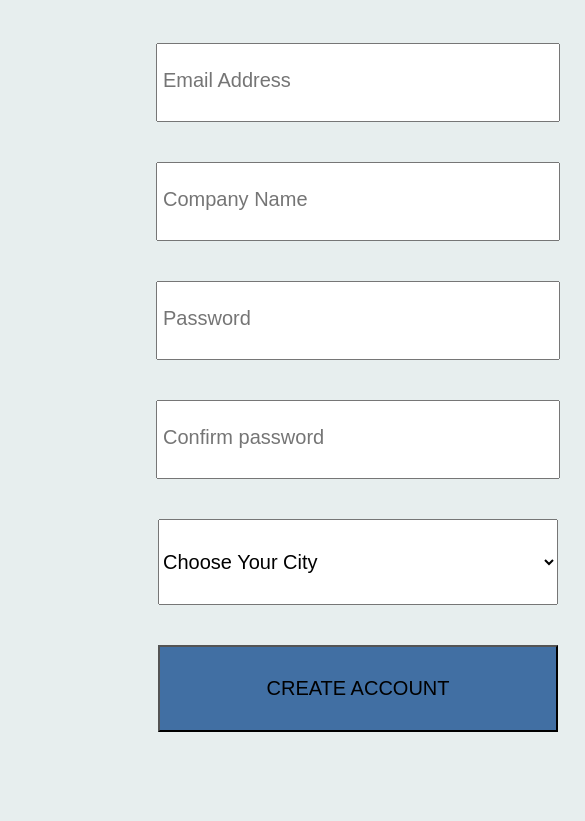
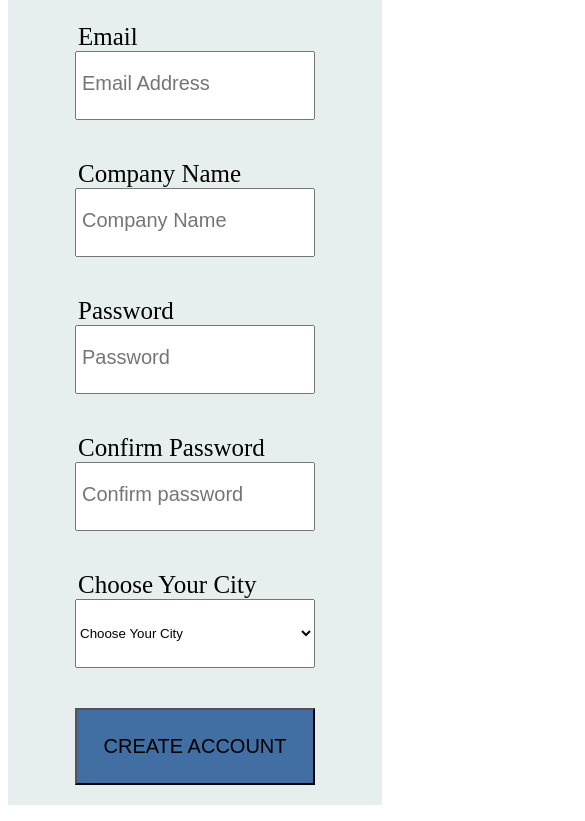
Before and after one commit to ashrafabuodeh/assignments, a plain HTML site: page task_2/index.html in a window 390 px wide. Shown: the part 125-946 px from the top of the page, 585 px wide, since content can reach past the window. Drawn offline with Linux system fonts and the light colour scheme.

Commit message:
update layout and css designand clean code

```diff
--- a/task_2/index.html
+++ b/task_2/index.html
@@ -14,39 +14,44 @@
                 <h1>Create Account</h1>
             </div>
         </div>
-        <div class="main">
-            <form action="" onsubmit="checkValidate(event)">
+        <form action="" onsubmit="checkFormInputValidate(event)" class="main" name="form">
             <div class="form-field">
-                    <input type="text" class="input-field" id="email" placeholder="Email Address" />
-                    <p id="email-error"></p>
+                <label>Email</label>
+                <input type="email" class="input-field" name="email" placeholder="Email Address" required>
+                <div id="email-error" class="display-error">This email already exists</div>
             </div>
             <div class="form-field">
-                    <input type="text" class="input-field" id="company-name" placeholder="Company Name" />
-                    <p id="company-error"></p>
+                <label>Company Name</label>
+                <input type="text" class="input-field" name="companyName" placeholder="Company Name" />
+                <div id="company-error" class="display-error">Company name can't be empty</div>
             </div>
             <div class="form-field">
-                    <input type="password" class="input-field" id="password" placeholder="Password" minlength="8" />
-                    <p id="password-error"></p>
+                <label>Password</label>
+                <input type="password" class="input-field" name="password" placeholder="Password" minlength="8" />
+                <div id="password-error" class="display-error">Password must contains a mix of letters, numbers &
+                    symbols</div>
             </div>
             <div class="form-field">
-                    <input type="password" class="input-field" id="password-check" placeholder="Confirm password" />
-                    <p id="password-check-error"></p>
+                <label>Confirm Password</label>
+                <input type="password" class="input-field" name="passwordCheck" placeholder="Confirm password"
+                    minlength="8" />
+                <div id="password-check-error" class="display-error">Passwords don't match</div>
             </div>
             <div class="form-field">
-                    <select id="city" class="input-field selector-field">
+                <label>Choose Your City</label>
+                <select name="city" class="input-field">
                     <option default disabled selected hidden class="selector-field">Choose Your City</option>
                     <option value="Jordan">Jordan</option>
                     <option value="Japan">Japan</option>
                     <option value="America">America</option>
                     <option value="Oman">Oman</option>
                 </select>
-                    <p id="option-error"></p>
+                <div id="option-error" class="display-error">please select a City </div>
             </div>
             <div class="form-field">
-                    <button type="submit" class="input-field submit-field">CREATE ACCOUNT</button>
+                <button type="submit" class="input-field submit-field">create account</button>
             </div>
         </form>
-        </div>
     </div>
     <script src="index.js"></script>
 </body>
--- a/task_2/index.js
+++ b/task_2/index.js
@@ -1,76 +1,68 @@
-const city = document.getElementById("city");
-const companyName = document.getElementById("company-name");
-const email = document.getElementById("email");
-const password = document.getElementById("password");
-const passwordCheck = document.getElementById("password-check");
-const regularExpressionForEmail = /([a-zA-Z0-9._-]+@[a-zA-Z0-9._-]+\.[a-zA-Z0-9_-]+)/;
-const regularExpressionForPassword = /^(?=.*[0-9])(?=.*[!@#$%^&*])[a-zA-Z0-9!@#$%^&*]{8,}$/;
-
-checkValidate = (e) => {
+checkFormInputValidate = (e) => {
+    const city = document.forms['form']['city'].value??'';
+    const companyName = document.forms['form']['companyName'].value??'';
+    const email = document.forms['form']['email'].value??'';
+    const password = document.forms['form']['password'].value??'';
+    const passwordCheck = document.forms['form']['passwordCheck'].value??'';
+    const regularExpressionForPassword = /^(?=.*[0-9])(?=.*[!@#$%^&*])[a-zA-Z0-9!@#$%^&*]{8,}$/;
     e.preventDefault();
     let check = true;
-    if (email.value === '') {
-        document.getElementById("email-error").innerHTML = "Please enter an email";
-        check = false;
-    } else
-    if (!regularExpressionForEmail.test(email.value)) {
-        document.getElementById("email-error").innerHTML = "Email is not valid";
+    if (companyName === "") {
+        errorDisplay("company-error");
         check = false;
     } else {
-        document.getElementById("email-error").innerHTML = "";
+        document.getElementById("company-error").style.display = "none";
     }
-    if (companyName.value === "") {
-        document.getElementById("company-error").innerHTML = "Company name can't be empty";
+    if (!regularExpressionForPassword.test(password)) {
+        errorDisplay("password-error");
         check = false;
     } else {
-        document.getElementById("company-error").innerHTML = "";
+        document.getElementById("password-error").style.display = "none";
+        if (password !== passwordCheck) {
+            errorDisplay("password-check-error");
+            check = false;
+        } else {
+            document.getElementById("password-check-error").style.display = "none";
+        }
     }
-    if (!regularExpressionForPassword.test(password.value)) {
-        document.getElementById("password-error").innerHTML = "Password must contains a mix of letters, numbers & symbols";
+    if (city === "Choose Your City") {
+        errorDisplay("option-error");
         check = false;
     } else {
-        document.getElementById("password-error").innerHTML = "";
-        if (password.value !== passwordCheck.value) {
-            document.getElementById("password-check-error").innerHTML = "Passwords don't match";
-            check = false;
-        } else {
-            document.getElementById("password-check-error").innerHTML = "";
-        }
+        document.getElementById("option-error").style.display = "none";
     }
-    if (city.value === "Choose Your City") {
-        document.getElementById("option-error").innerHTML = "please select a City ";
-        check = false;
-    } else {
-        document.getElementById("option-error").innerHTML = "";
-    }
-    if (check)
-    {
-        const user = new User(email , companyName , password , city);
-        addUser(user);
+    if (check) {
+        const user = new User(email, companyName, password, city);
+        user.addUser();
     }
 }
 
-addUser = user => {
-    const convertToJSON = JSON.stringify(user.personInfo);
-    if (localStorage.getItem(user.personInfo.email) === null) {
-        localStorage.setItem(user.personInfo.email, convertToJSON);
-        location.replace("../task_1/index.html");
-    } else {
-        document.getElementById("email-error").innerHTML = "This email already exists";
-    }
+
+errorDisplay = (errorId) => {
+    document.getElementById(errorId).style.display = "block";
 }
 
-class User{
+class User {
     personInfo = {
         email: '',
         companyName: '',
         password: '',
         city: ''
     };
-    constructor(email , companyName , password , city){
-        this.personInfo.email = email.value ;
-        this.personInfo.companyName = companyName.value,
-        this.personInfo.password = password.value ,
-        this.personInfo.city = city.value
+    constructor(email, companyName, password, city) {
+        this.personInfo.email = email;
+        this.personInfo.companyName = companyName,
+        this.personInfo.password = password,
+        this.personInfo.city = city
+    }
+
+    addUser = () => {
+        const userStringify = JSON.stringify(this.personInfo);
+        if (localStorage.getItem(this.personInfo.email) === null) {
+            localStorage.setItem(this.personInfo.email, userStringify);
+            location.replace("../task_1/index.html");
+        } else {
+            document.getElementById('email-error').style.display = "block";
+        }
     }
 }
--- a/task_2/style.css
+++ b/task_2/style.css
@@ -1,60 +1,64 @@
 .wrapper {
+    background-color: rgb(231, 238, 238);
     margin: 0 auto;
-    width: 700px;
-}
-
-body {
-    background-color: rgb(231, 238, 238);
 }
 
 .header {
     height: 110px;
     padding-top: 10px;
     text-align: center;
-    width: 100%;
+}
+
+body{
+    font-size: 25px;
 }
 
 .header-title {
-    font-size: 25px;
     margin-bottom: 20px;
     margin-right: 15px;
-}
-
-.main {
-    height: 790px;
 }
 
 form {
     align-items: center;
     display: flex;
     flex-direction: column;
-    margin-top: 20px;
 }
 
-::-webkit-input-placeholder {
+::placeholder {
     font-size: 20px;
     padding-left: 5px;
 }
 
 .input-field {
-    padding: 30px 0;
-    width: 400px;
+    padding: 25px 0;
 }
 
-.submit-field{
+.submit-field {
     background-color: rgb(65, 111, 163);
+    text-transform: uppercase;
     font-size: 20px;
 }
 
 .form-field {
+    display: flex;
+    flex-direction: column;
     padding: 20px 0;
+    width: 450px;
 }
 
-.selector-field {
-    font-size: 20px;
+.display-error {
+    background-color: red;
+    display: none;
+    margin-bottom: 5px;
+    padding: 20px;
 }
 
-p {
-    position: absolute;
-    text-align: center;
+label {
+    margin-left: 3px;
 }
+
+@media screen and (max-width :500px) {
+    .form-field {
+      width: 240px;
+    }
+  }
```
Lines whose indentation alone changed are shown as unchanged.
